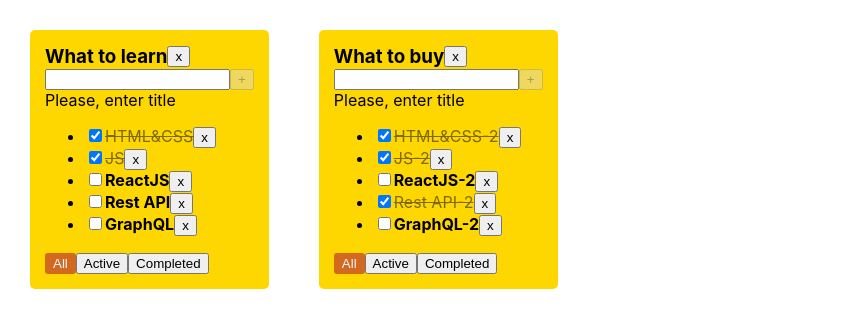
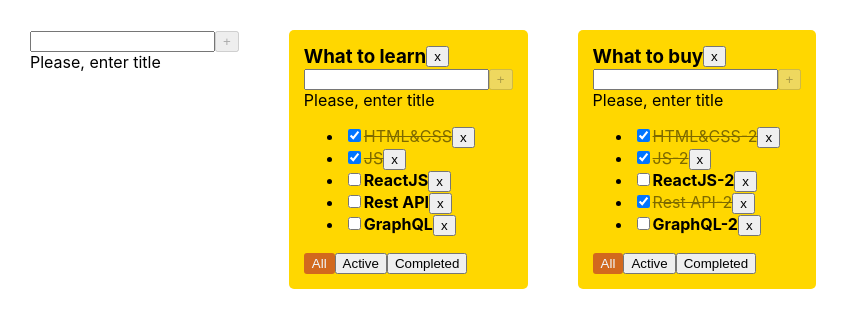
Before and after one commit to dron185/todolist, a React (Create React App) app: page / in a window 1280 px wide. Shown: the top 328 px of the page, without its empty margins (0-849 px from the left). Built offline with nearby package versions, Linux system fonts and the light colour scheme.

Commit message:
feat: add AddItemForm to App

```diff
--- a/src/App.tsx
+++ b/src/App.tsx
@@ -2,6 +2,7 @@ import React, {useState} from 'react';
 import './App.css';
 import {TaskType, Todolist} from "./Todolist";
 import {v1} from "uuid";
+import AddItemForm from "./AddItemForm";
 
 export type FilterValuesType = 'all' | 'completed' | 'active';
 
@@ -72,8 +73,18 @@ function App() {
         setTasks({...tasks})
     }
 
+    const addTodolist = (title: string) => {
+        const newTodolist: TodolistType = {
+            id: v1(),
+            title: title,
+            filter: 'all'
+        }
+        setTodolists([newTodolist, ...todolists])
+    }
+
     return (
         <div className="App">
+            <AddItemForm addItem={addTodolist}/>
             {
                 todolists.map(el => {
                     let tasksForTodoList = tasks[el.id];
```
